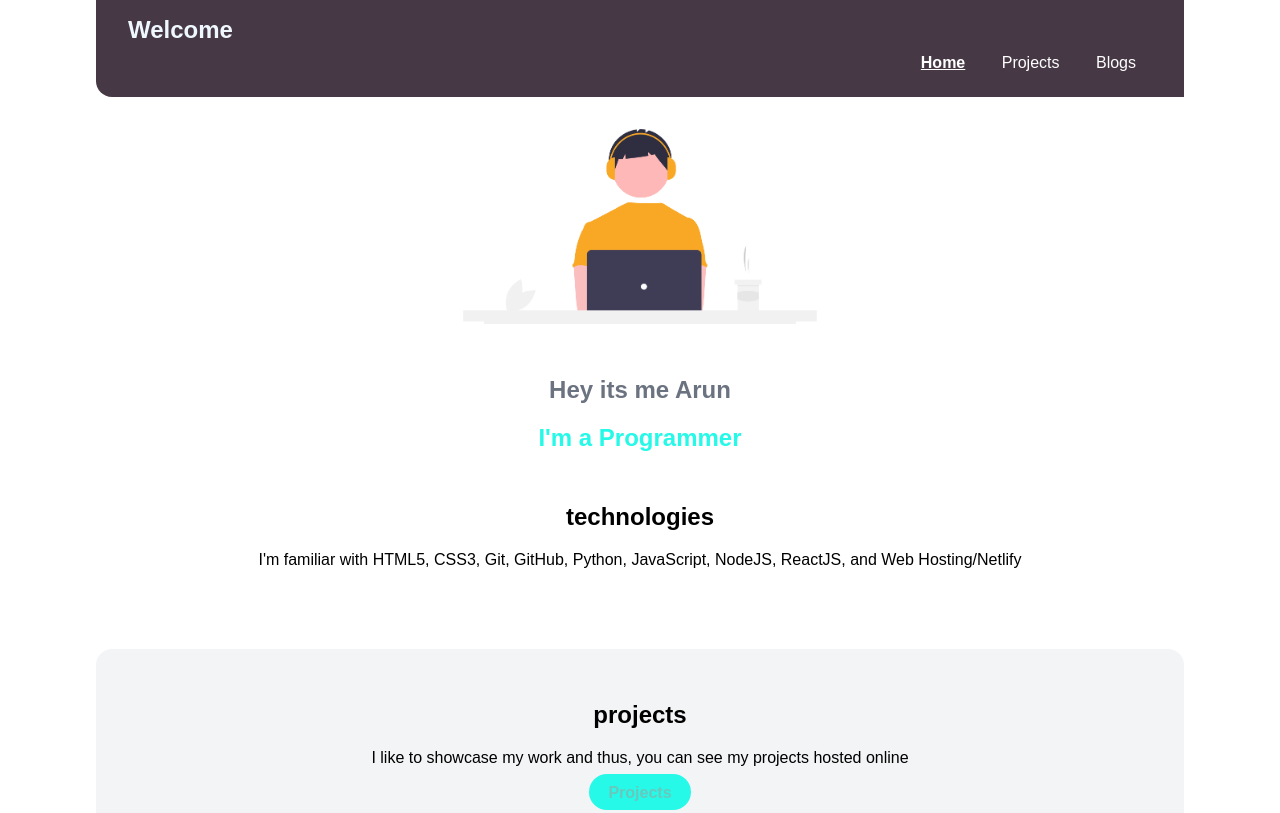
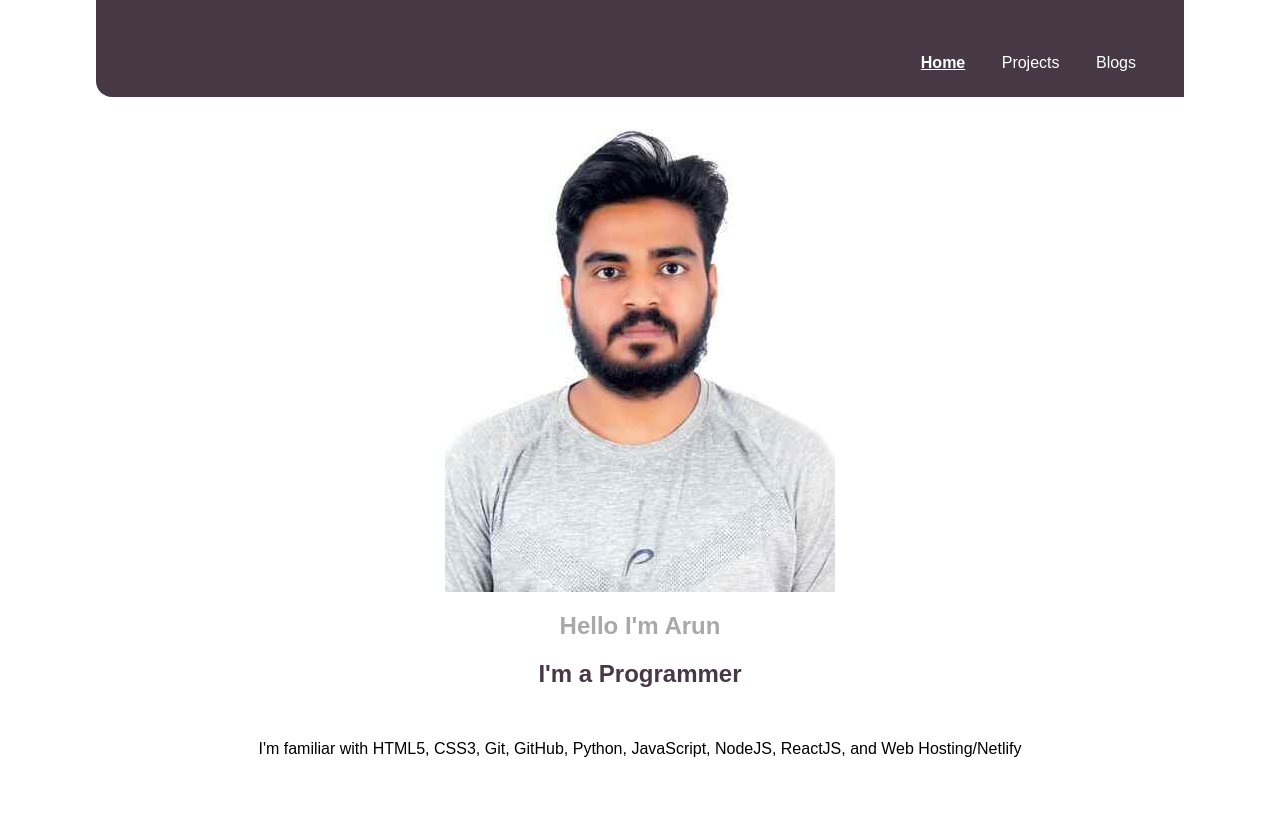
Before and after one commit to bossmonkey98/my-portfolio, a plain HTML site: page index.html in a window 1280 px wide. Shown: the top 813 px of the page. Drawn offline with Linux system fonts and the light colour scheme.

Commit message:
Initial commit

```diff
--- a/index.html
+++ b/index.html
@@ -20,16 +20,16 @@
 
     </nav>
     <header class="hero">
-        <img src="img/intro.png" alt="its img">
+        <img src="img/intro.jpg" alt="its img">
         <div>
-            <h2>Hey its me Arun
+            <h2>Hello I'm Arun
                 <h2 class="new">I'm a Programmer</h2>
             </h2>
         </div>
     </header>
 
     <section>
-        <h2>technologies</h2>
+        <h2></h2>
         <p> I'm familiar with HTML5, CSS3, Git, GitHub, Python, JavaScript, NodeJS, ReactJS, and Web Hosting/Netlify </p>
     </section>
 
--- a/stylish.css
+++ b/stylish.css
@@ -1,11 +1,11 @@
 :root{
-    --primary-color :  #26f9e7;
-    --gray: #F3F4F6;
-    --dark-gray:#6B7280;
+    --primary-color :  #463945;
+    --gray: grey;
+    --dark-gray:darkgrey;
 }
 
 #lib{
-    color: rgb(175, 134, 127);
+    color: rgba(57, 50, 63, 0);
 }
 
 body {
@@ -48,7 +48,7 @@ hr {
     max-width: 140px;
     padding: 0.6rem 1.2rem;
     background-color: var(--primary-color);
-    color: rgba(212, 122, 122, 0.377);
+    color: rgba(236, 232, 232, 0.377);
     margin: 1rem auto;
     border-radius: 2rem;
   }
@@ -81,7 +81,7 @@ text-align: right;
 /***navigation***/
 .navigation{
     background-color: #463945;
-    color: aliceblue;
+    color: #463945;
     padding: 1rem ;
     border-bottom-left-radius: 1rem;
 }
```
Also changed, not shown: blog.html (+1 -2 lines), img/intro.jpg (added), img/intro.png (deleted).
